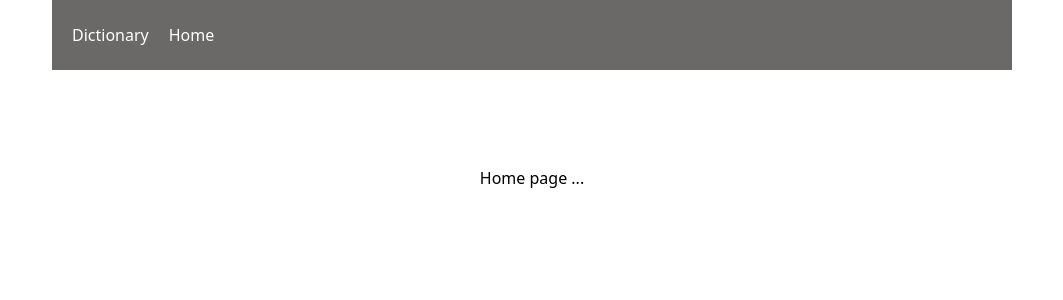
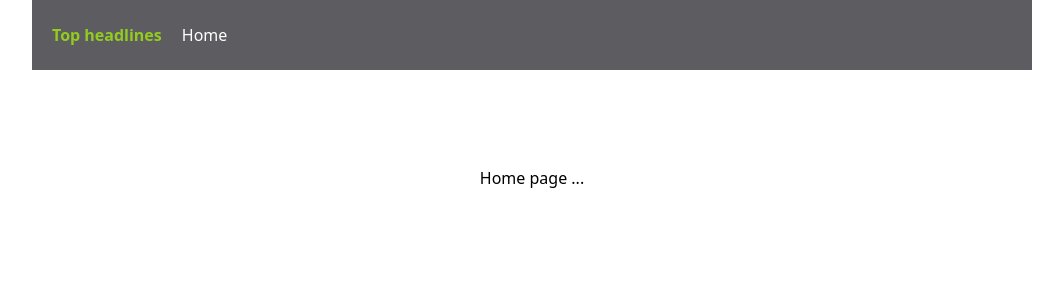
Before and after one commit to stasya2011/quiz, a Next.js app in the folder quiz/: page / in a window 1280 px wide. Shown: the top 300 px of the page, without its empty margins (108-1171 px from the left). Built offline with nearby package versions, Linux system fonts and the light colour scheme.

Commit message:
add  Top headlines

```diff
--- /dev/null
+++ b/quiz/_global.scss
@@ -0,0 +1,5 @@
+$base-color-0: #5d5c61;
+$base-color-1: #379683;
+$base-color-2: #7395AE;
+$base-color-3: #557A95;
+$base-color-4: #B1a296;
--- a/quiz/app/dictionary/page.tsx
+++ b/quiz/app/dictionary/page.tsx
@@ -1,9 +1,10 @@
 import { IPreviewCard } from "./types";
 import PreviewCard from "@/src/components/PreviewCard";
+import { fetchNews } from "@/services";
 
 const Dictionary = async () => {
-  const articles = await fetchNews();
-  console.log(articles[0]);
+  const { articles, totalResults } = await fetchNews();
+  console.log("++++++++++ // ++++++++++++++", totalResults);
 
   return (
     <div
@@ -13,21 +14,15 @@ const Dictionary = async () => {
         justifyContent: "space-around",
       }}
     >
-      {articles.map((el: IPreviewCard) => {
-        return <PreviewCard key={el.url} data={el} />;
-      })}
+      {articles.length ? (
+        articles.map((el: IPreviewCard) => {
+          return <PreviewCard key={el.url} data={el} />;
+        })
+      ) : (
+        <h2>No information was found.</h2>
+      )}
     </div>
   );
 };
 
 export default Dictionary;
-
-const fetchNews = async () => {
-  const key = process.env.API_KEY_THE_NEWS;
-  const data = await fetch(
-    `https://newsapi.org/v2/everything?q=tesla&from=2023-10-29&sortBy=publishedAt&pageSize=9&page=2&apiKey=${key}`
-  );
-  const { articles } = await data.json();
-
-  return articles;
-};
--- a/quiz/app/layout.tsx
+++ b/quiz/app/layout.tsx
@@ -15,7 +15,7 @@ export default function RootLayout({
 }) {
   return (
     <html lang="en">
-      <body className="w-3/4 flex flex-col">
+      <body className="w-[1000px] flex flex-col">
         <HeaderCustom />
         {children}
       </body>
--- /dev/null
+++ b/quiz/services/index.tsx
@@ -0,0 +1,11 @@
+export const fetchNews = async () => {
+  const key = process.env.API_KEY_THE_NEWS;
+  const newsFromYesterday = new Date().getDate;
+  console.log(newsFromYesterday);
+  const data = await fetch(
+    `https://newsapi.org/v2/top-headlines?country=us&pageSize=6&apiKey=${key}`
+  );
+  const res = await data.json();
+
+  return res;
+};
--- a/quiz/src/components/Header/index.tsx
+++ b/quiz/src/components/Header/index.tsx
@@ -4,7 +4,9 @@ import styles from "./style.module.scss";
 const HeaderCustom = () => {
   return (
     <div className={styles.header}>
-      <Link href="/dictionary">Dictionary </Link>
+      <Link href="/dictionary" className={styles.active}>
+        Top headlines
+      </Link>
       <Link href="/">Home</Link>
     </div>
   );
--- a/quiz/src/components/Header/style.module.scss
+++ b/quiz/src/components/Header/style.module.scss
@@ -1,11 +1,19 @@
+@import "../../../global.scss";
+
 .header {
     height: 70px;
-    background-color: rgb(107, 105, 104);
+    background-color: $base-color-0;
     display: flex;
     align-items: center;
     color: white;
+    font-size: 16px;
 
     & > a {
         padding-left: 20px;
     }
 }
+
+.active {
+    font-weight: 700;
+    color: rgba(170, 255, 0, 0.691);
+}
--- a/quiz/src/components/PreviewCard/card.module.scss
+++ b/quiz/src/components/PreviewCard/card.module.scss
@@ -1,13 +1,29 @@
+@import "../../../global.scss";
+
 .card {
     display: flex;
     flex-direction: column;
     justify-content: space-between;
     align-items: center;
-    width: 30%;
+    width: 300px;
+    height: 350px;
     padding: 10px;
     margin: 10px;
-    border: 2px solid rgb(74, 77, 77);
-    box-shadow: 12px 12px 2px 1px rgba(150, 150, 167, 0.2);
+    border: 2px solid $base-color-2;
+    box-shadow: 12px 12px 5px 1px #557a9534;
     border-radius: 10px;
-    min-height: 200px;
 }
+
+.img-wrapper  {
+    width: 100%;
+    min-height: 150px;
+    max-height: 150px;
+}
+
+.top-block {
+    display: flex;
+    flex-direction: column;
+    height: 100%;
+    justify-content: space-between;
+    padding-bottom: 20px;
+}
--- /dev/null
+++ b/quiz/src/components/PreviewCardFooter/footer.module.scss
@@ -0,0 +1,9 @@
+@import "../../../global.scss";
+
+.footer {
+    width: 100%;
+    display: flex;
+    justify-content: space-between;
+    padding: 10px;
+    border-top: 2px solid $base-color-2;
+}
--- a/quiz/tailwind.config.ts
+++ b/quiz/tailwind.config.ts
@@ -1,20 +1,23 @@
-import type { Config } from 'tailwindcss'
+import type { Config } from "tailwindcss";
 
 const config: Config = {
   content: [
-    './pages/**/*.{js,ts,jsx,tsx,mdx}',
-    './components/**/*.{js,ts,jsx,tsx,mdx}',
-    './app/**/*.{js,ts,jsx,tsx,mdx}',
+    "./pages/**/*.{js,ts,jsx,tsx,mdx}",
+    "./components/**/*.{js,ts,jsx,tsx,mdx}",
+    "./app/**/*.{js,ts,jsx,tsx,mdx}",
   ],
   theme: {
+    minWidth: {
+      "1/2": "50%",
+    },
     extend: {
       backgroundImage: {
-        'gradient-radial': 'radial-gradient(var(--tw-gradient-stops))',
-        'gradient-conic':
-          'conic-gradient(from 180deg at 50% 50%, var(--tw-gradient-stops))',
+        "gradient-radial": "radial-gradient(var(--tw-gradient-stops))",
+        "gradient-conic":
+          "conic-gradient(from 180deg at 50% 50%, var(--tw-gradient-stops))",
       },
     },
   },
   plugins: [],
-}
-export default config
+};
+export default config;
```
Also changed, not shown: quiz/src/components/Button/index.tsx (added, +7 -0 lines), quiz/src/components/PreviewCard/index.tsx (+9 -21 lines), quiz/src/components/PreviewCardFooter/index.tsx (added, +12 -0 lines).
